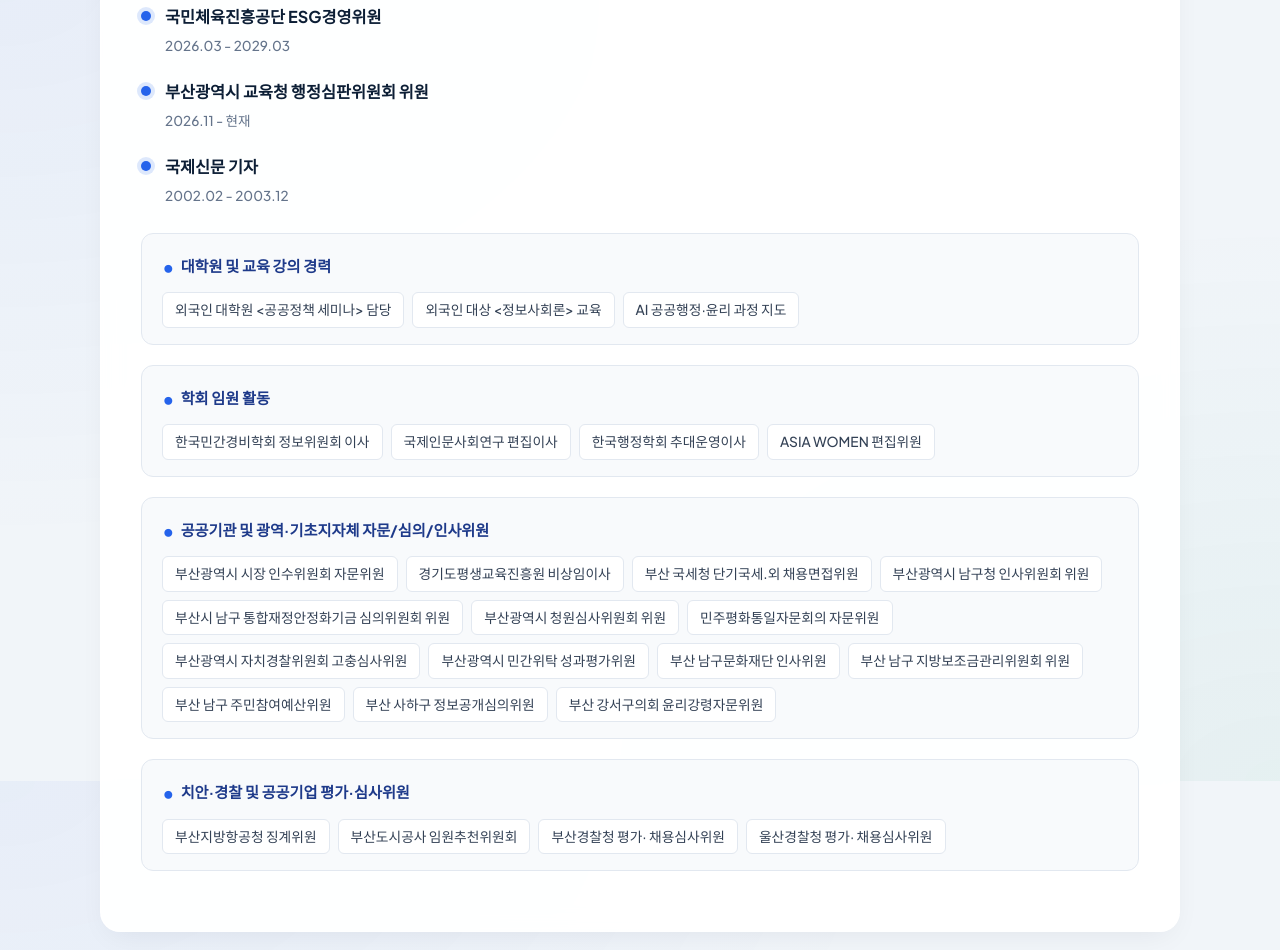
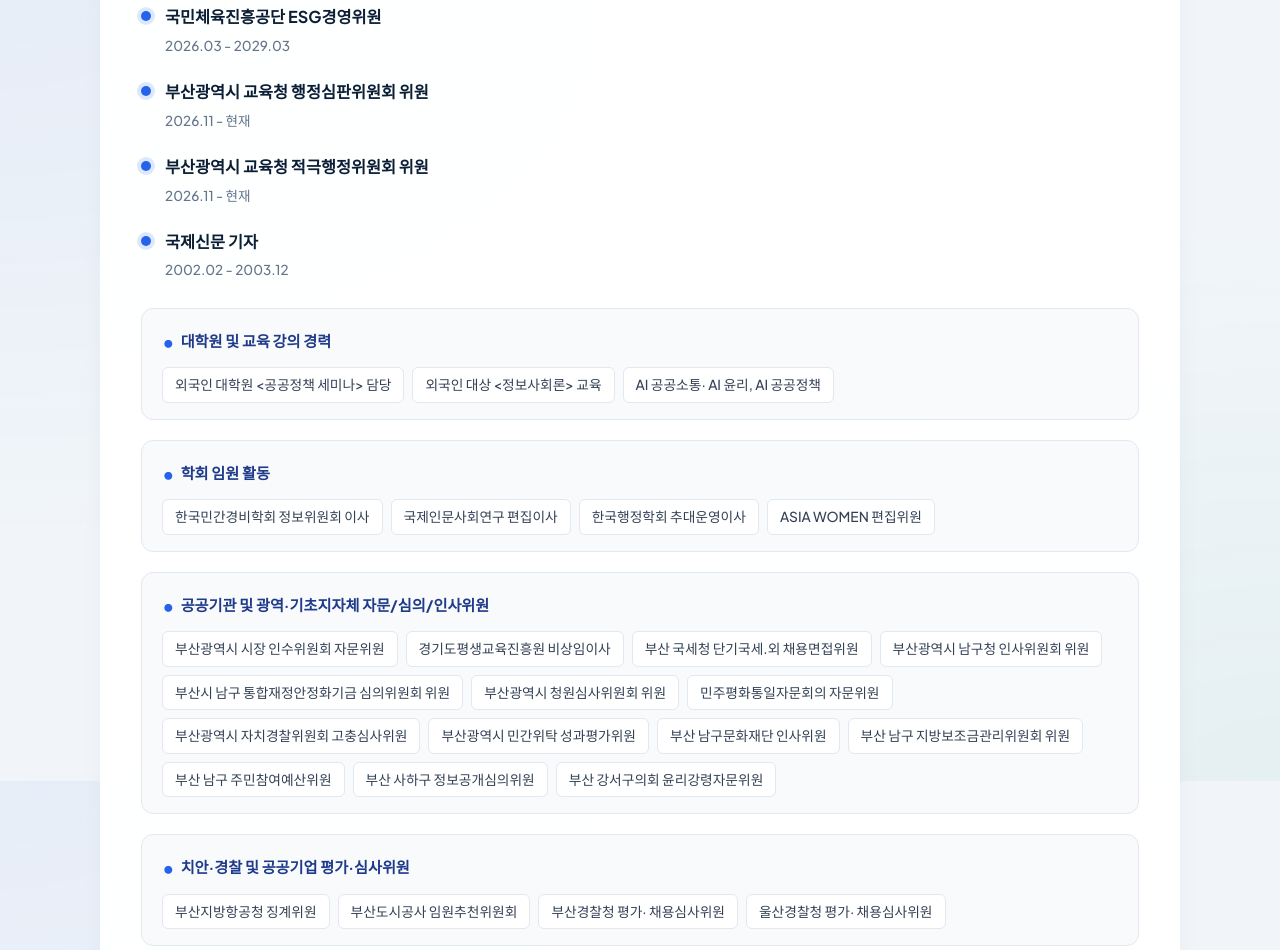
Before and after one commit to ecaroce/JinsoonSong-Portpolios, a plain HTML site: page index.html in a window 1280 px wide. Shown: the part 819-1769 px from the top of the page. Drawn offline with Linux system fonts and the light colour scheme.

Commit message:
Add files via upload

```diff
--- a/index.html
+++ b/index.html
@@ -510,6 +510,10 @@
           <span class="period">2026.11 - 현재</span>
         </li>
         <li class="timeline-item">
+          <strong>부산광역시 교육청 적극행정위원회 위원</strong>
+          <span class="period">2026.11 - 현재</span>
+        </li>
+        <li class="timeline-item">
           <strong>국제신문 기자</strong>
           <span class="period">2002.02 - 2003.12</span>
         </li>
@@ -521,7 +525,7 @@
         <div class="career-tags">
           <span class="career-tag">외국인 대학원 &lt;공공정책 세미나&gt; 담당</span>
           <span class="career-tag">외국인 대상 &lt;정보사회론&gt; 교육</span>
-          <span class="career-tag">AI 공공행정·윤리 과정 지도</span>
+          <span class="career-tag">AI 공공소통· AI 윤리, AI 공공정책</span>
         </div>
       </div>
 
```
